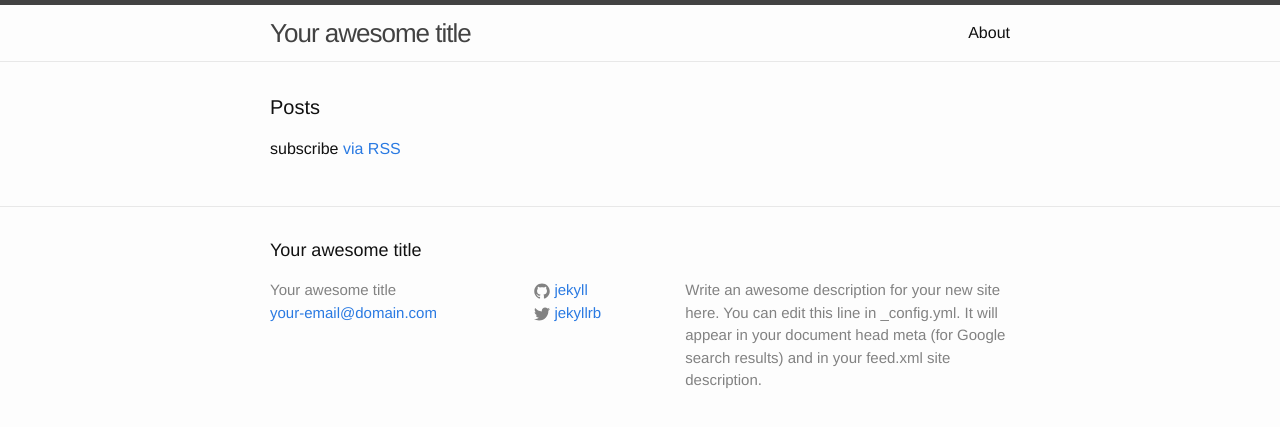
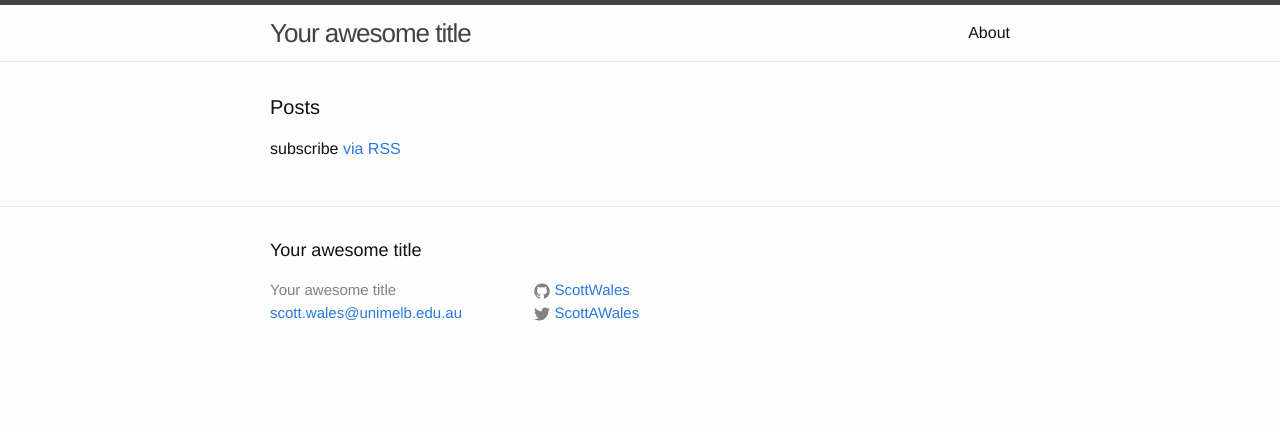
Before and after one commit to ScottWales/ScottWales.github.io, a Jekyll site: the page built from index.html, in a window 1280 px wide. Shown: the top 427 px of the page. Built offline with Jekyll 4.4.1, drawn with Linux system fonts in a browser that asks for light colours.

Commit message:
Add some configs

```diff
--- a/_config.yml
+++ b/_config.yml
@@ -1,14 +1,14 @@
 # Site settings
 title: Your awesome title
-email: your-email@domain.com
-description: > # this means to ignore newlines until "baseurl:"
-  Write an awesome description for your new site here. You can edit this
-  line in _config.yml. It will appear in your document head meta (for
-  Google search results) and in your feed.xml site description.
+email: scott.wales@unimelb.edu.au
+#description: > # this means to ignore newlines until "baseurl:"
+#  Write an awesome description for your new site here. You can edit this
+#  line in _config.yml. It will appear in your document head meta (for
+#  Google search results) and in your feed.xml site description.
 baseurl: "" # the subpath of your site, e.g. /blog/
 url: "http://yourdomain.com" # the base hostname & protocol for your site
-twitter_username: jekyllrb
-github_username:  jekyll
+twitter_username: ScottAWales
+github_username:  ScottWales
 
 # Build settings
 markdown: kramdown
```
